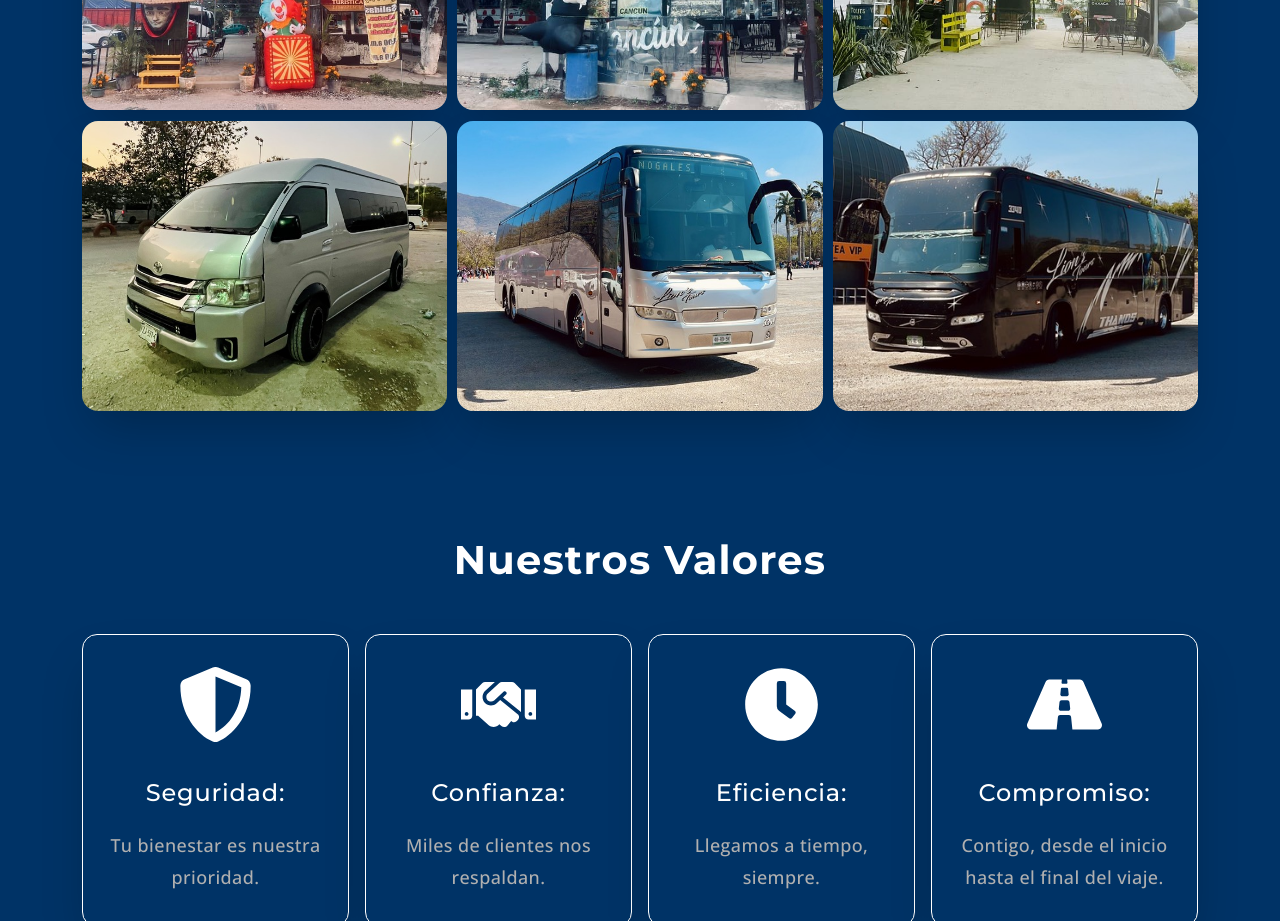
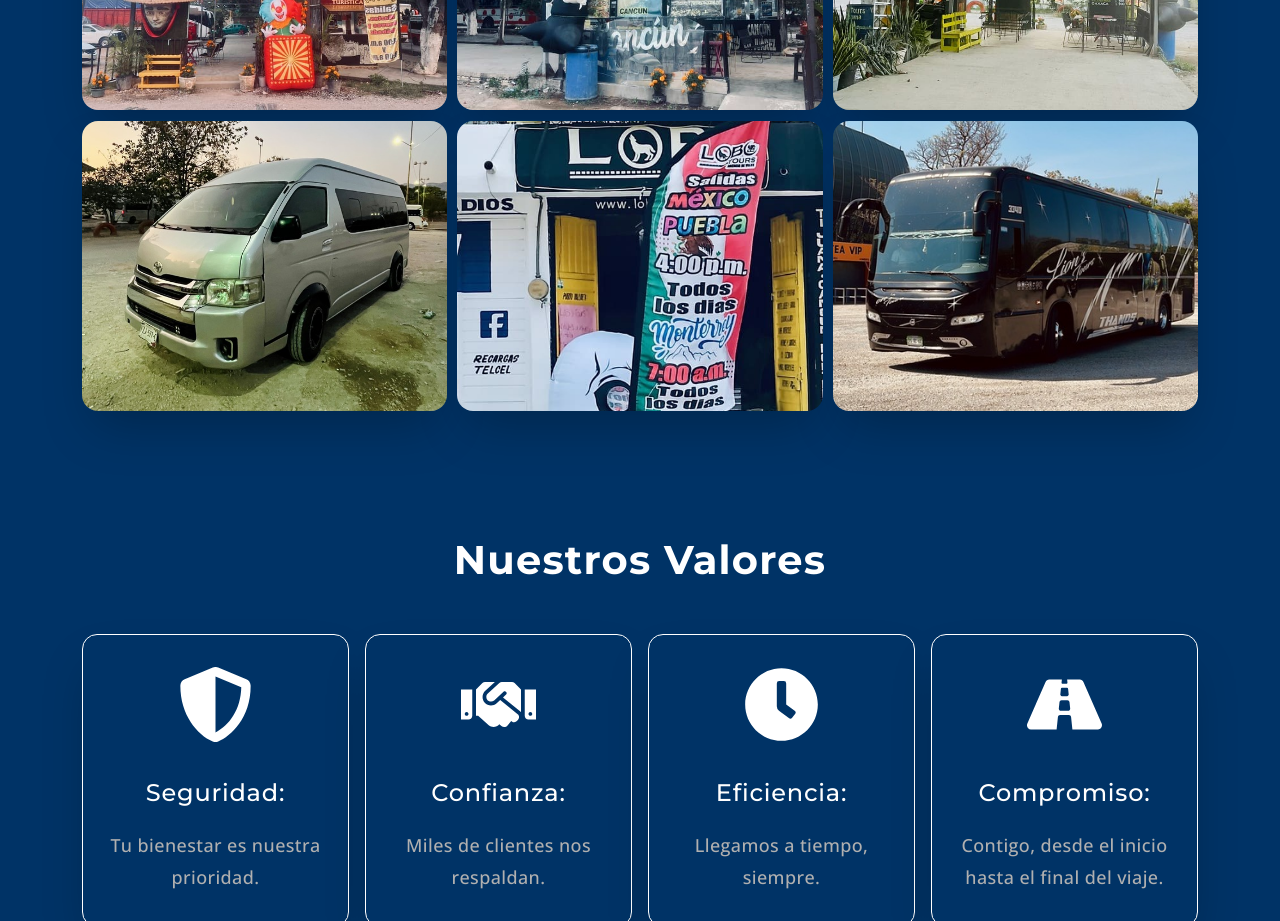
Before and after one commit to 4me7h/cl-lobotours, a React (Create React App) app: page / in a window 1280 px wide. Shown: the part 1420-2341 px from the top of the page. Built offline with nearby package versions, Linux system fonts and the light colour scheme.

Commit message:
content: halloween and pics

```diff
--- a/src/components/About.js
+++ b/src/components/About.js
@@ -15,7 +15,7 @@ const imagePaths = [
   require('../images/img-18.jpg'),
   require('../images/img-20.jpg'),
   require('../images/img-06.jpg'),
-  require('../images/img-12.jpg'),
+  require('../images/img-21.jpg'),
   require('../images/img-13.jpg'),
 ];
 
```
Also changed, not shown: src/images/img-21.jpg (added).
